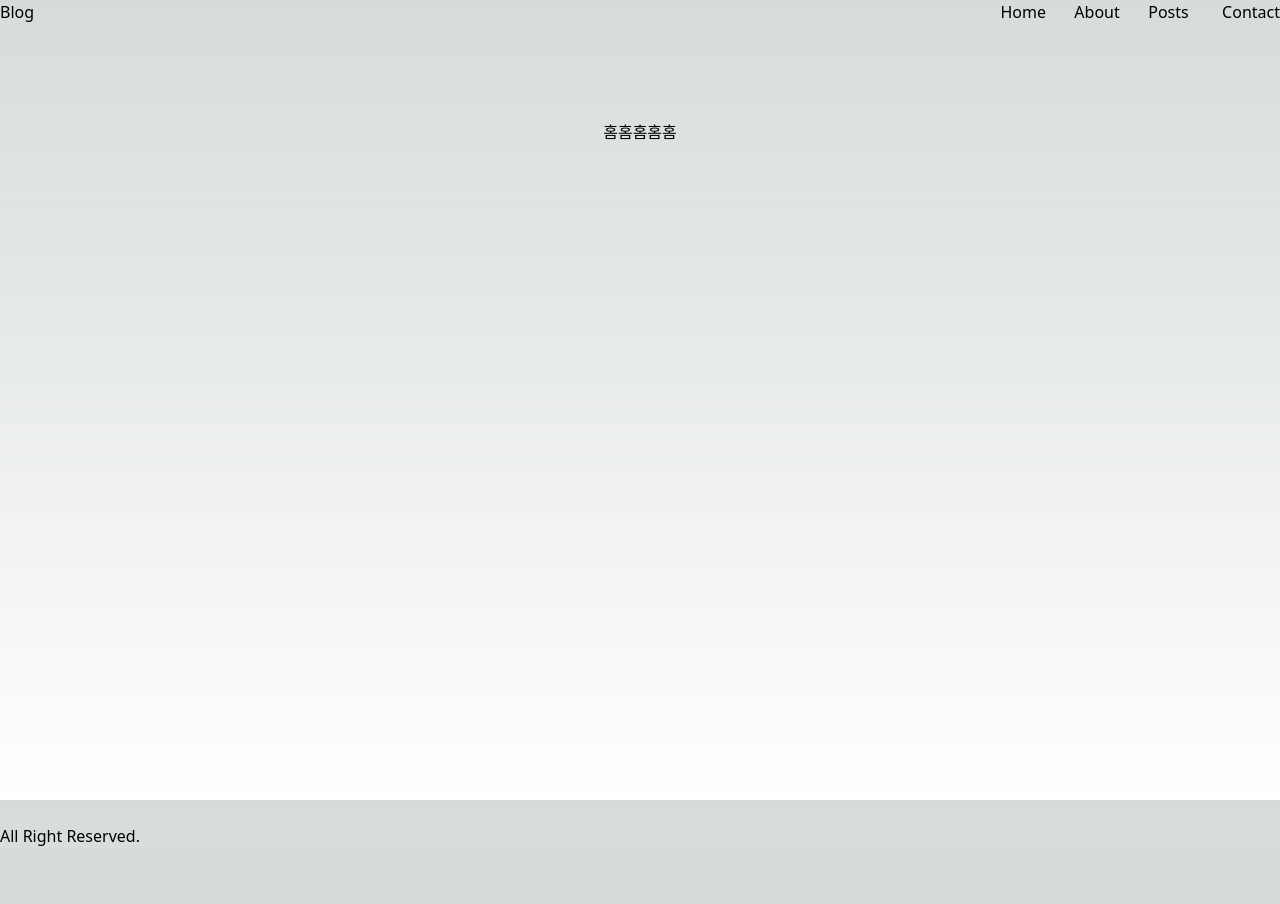
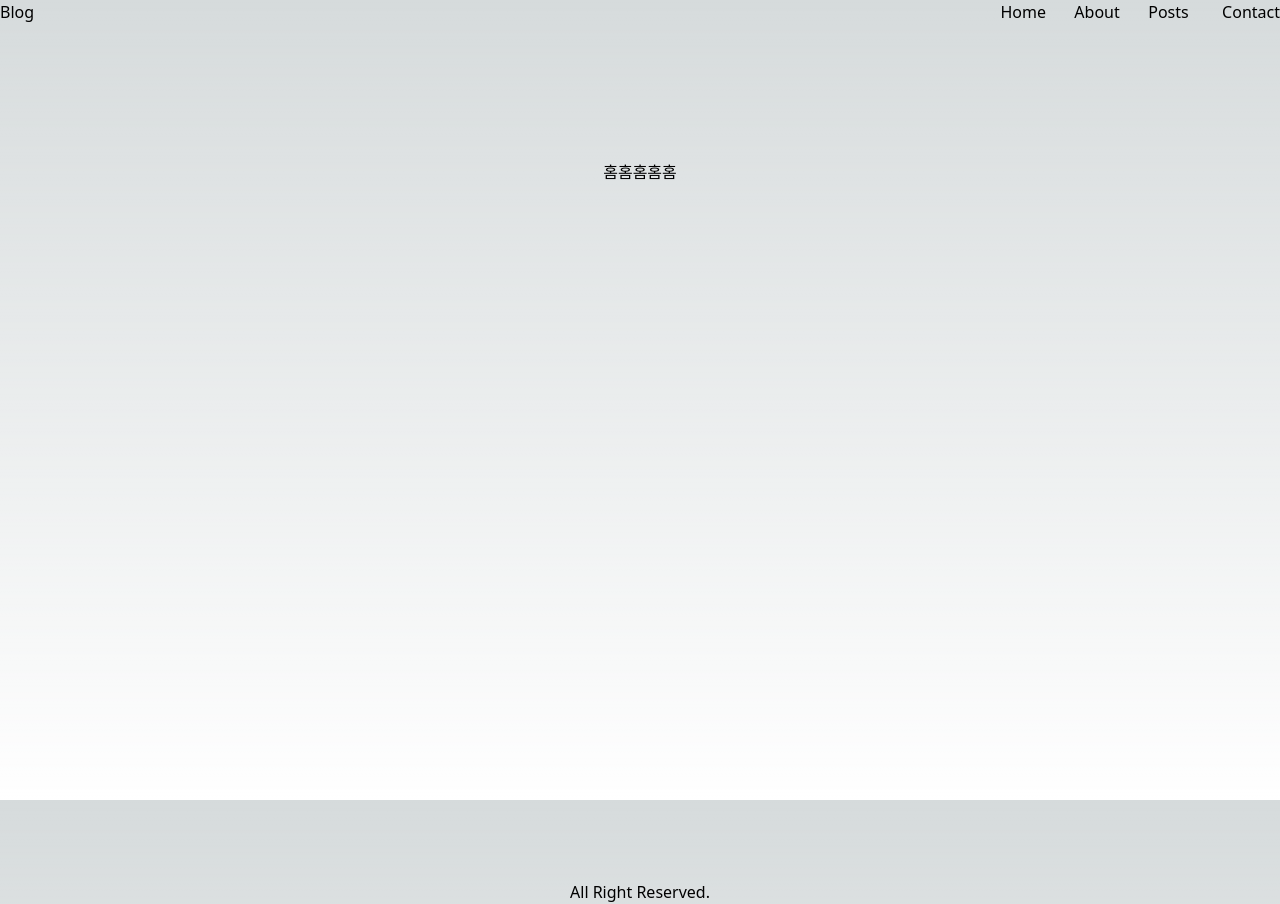
Before and after one commit to viyagil/next-blog, a Next.js app: page / in a window 1280 px wide. Before the commit the page ends 848 px from the top, so only its background shows below. Built offline with nearby package versions, Linux system fonts and the light colour scheme.

Commit message:
레이아웃 수정

```diff
--- a/src/app/layout.tsx
+++ b/src/app/layout.tsx
@@ -13,7 +13,8 @@ export default function RootLayout({ children }: { children: React.ReactNode })
   return (
     <html lang="en">
       <body className="flex flex-col h-screen">
-        <header className="flex justify-between">
+        <div className="container mx-auto">
+          <header className="flex justify-between mb-10">
             <h1>Blog</h1>
             <nav className="grid gap-4 grid-cols-4">
               <Link href="/">Home</Link>
@@ -23,7 +24,8 @@ export default function RootLayout({ children }: { children: React.ReactNode })
             </nav>
           </header>
           {children}
-        <footer className="mt-auto">All Right Reserved.</footer>
+        </div>
+        <footer className="mt-auto text-center pt-4">All Right Reserved.</footer>
       </body>
     </html>
   )
```
Lines whose indentation alone changed are shown as unchanged.
